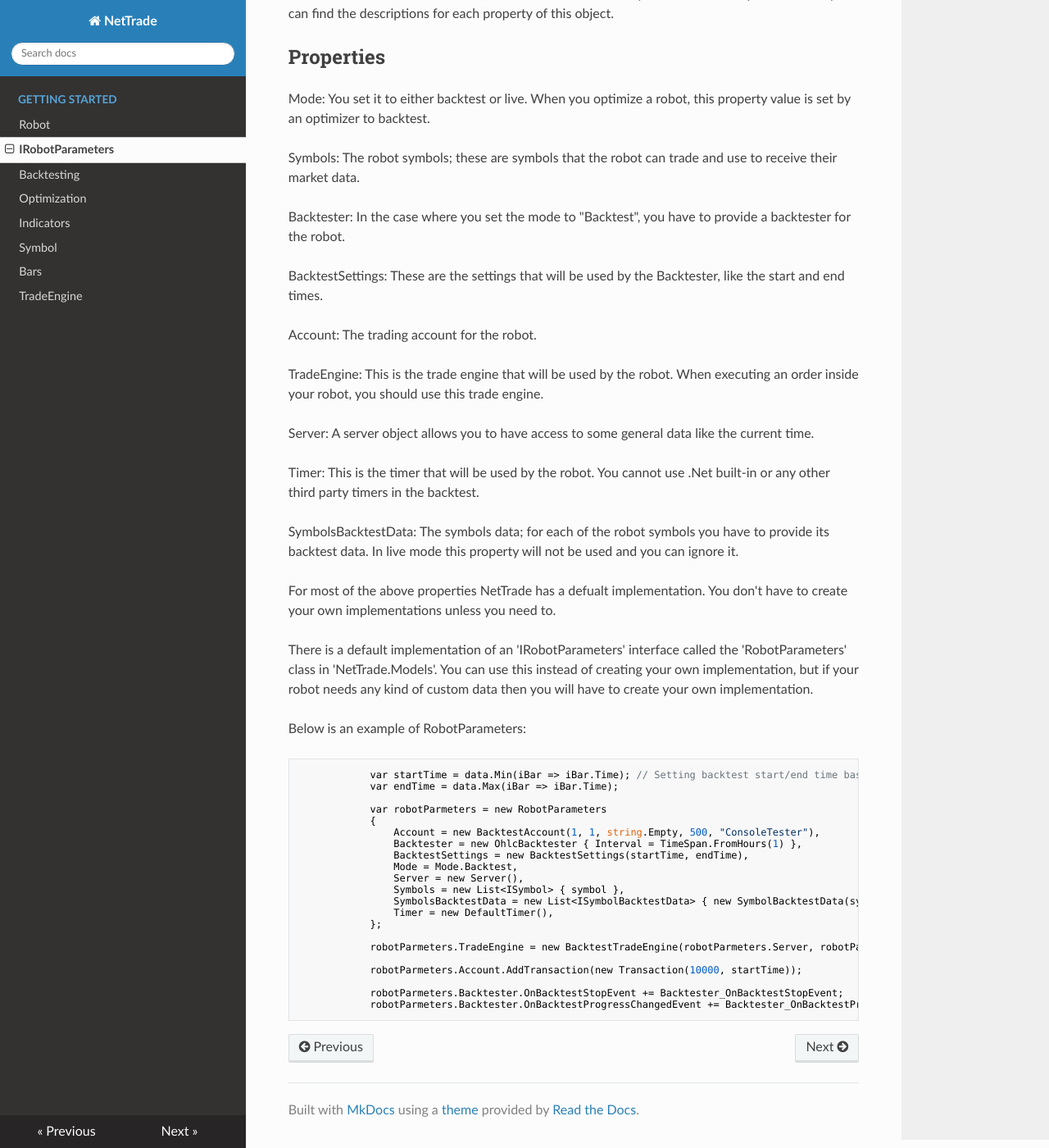
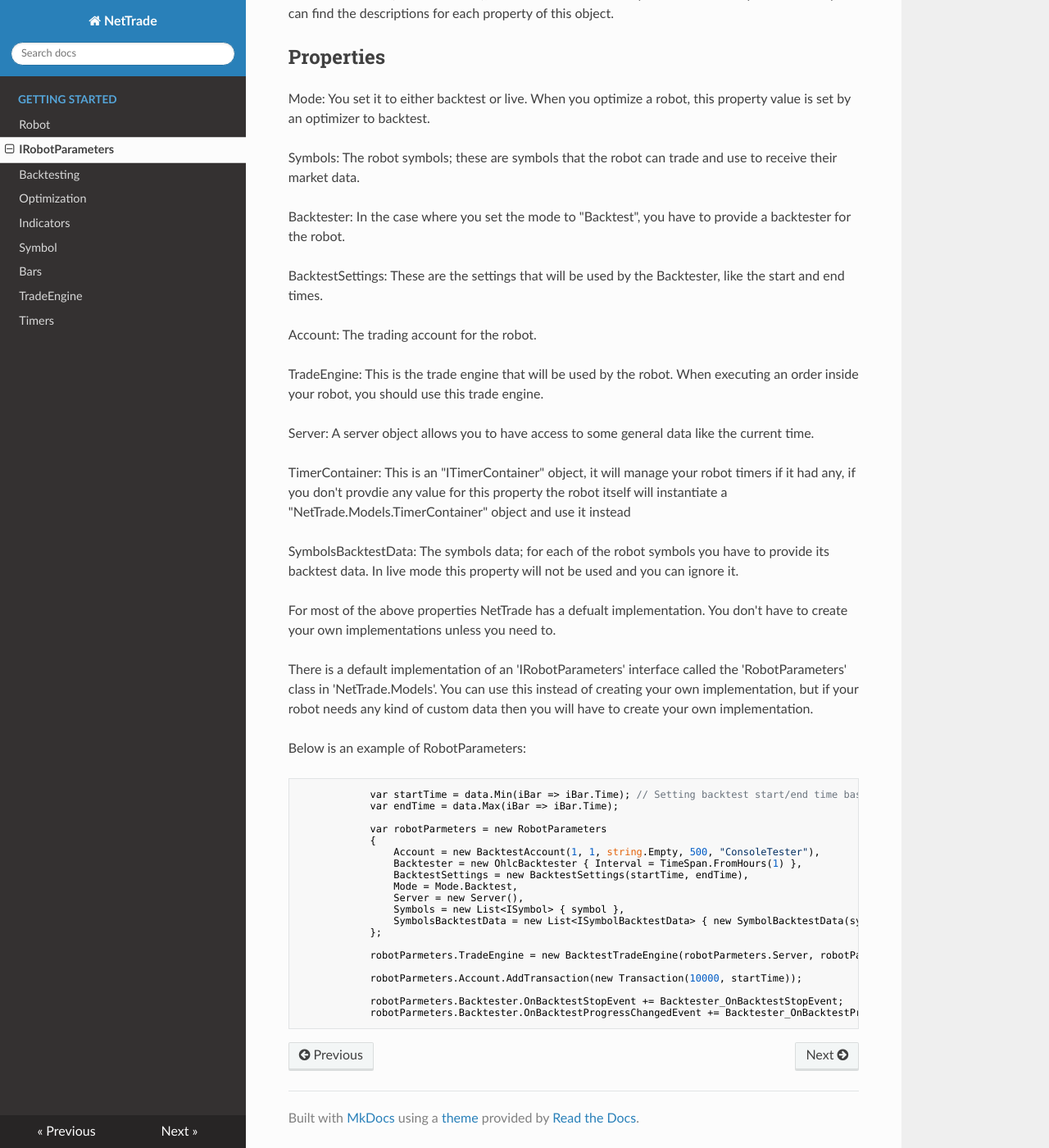
Before and after one commit to amusleh-spotware-com/NetTrade, an MkDocs documentation site: the page built from docs/IRobotParameters.md, in a window 1280 px wide and 1400 px high, scrolled down 203 px. Shown: the whole window at 82% size. Built offline with MkDocs 1.6.1, drawn with Linux system fonts in a browser that asks for light colours; nearby versions of some CDN libraries; old or Windows-style settings are respelled for this version of MkDocs.

Commit message:
Added timers to documentation

```diff
--- a/docs/IRobotParameters.md
+++ b/docs/IRobotParameters.md
@@ -18,7 +18,7 @@ TradeEngine: This is the trade engine that will be used by the robot. When execu
 
 Server: A server object allows you to have access to some general data like the current time.
 
-Timer: This is the timer that will be used by the robot. You cannot use .Net built-in or any other third party timers in the backtest.
+TimerContainer: This is an "ITimerContainer" object, it will manage your robot timers if it had any, if you don't provdie any value for this property the robot itself will instantiate a "NetTrade.Models.TimerContainer" object and use it instead
 
 SymbolsBacktestData: The symbols data; for each of the robot symbols you have to provide its backtest data. In live mode this property will not be used and you can ignore it.
 
@@ -41,7 +41,6 @@ Below is an example of RobotParameters:
                 Server = new Server(),
                 Symbols = new List<ISymbol> { symbol },
                 SymbolsBacktestData = new List<ISymbolBacktestData> { new SymbolBacktestData(symbol, data) },
-                Timer = new DefaultTimer(),
             };
 
             robotParmeters.TradeEngine = new BacktestTradeEngine(robotParmeters.Server, robotParmeters.Account);
--- a/mkdocs.yml
+++ b/mkdocs.yml
@@ -11,3 +11,4 @@ pages:
     - 'Symbol': 'Symbol.md'
     - 'Bars': 'Bars.md'
     - 'TradeEngine': 'TradeEngine.md'
+    - 'Timers': 'Timers.md'
```
Also changed, not shown: docs/Timers.md (added, +40 -0 lines), docs/index.md (+1 -3 lines).
